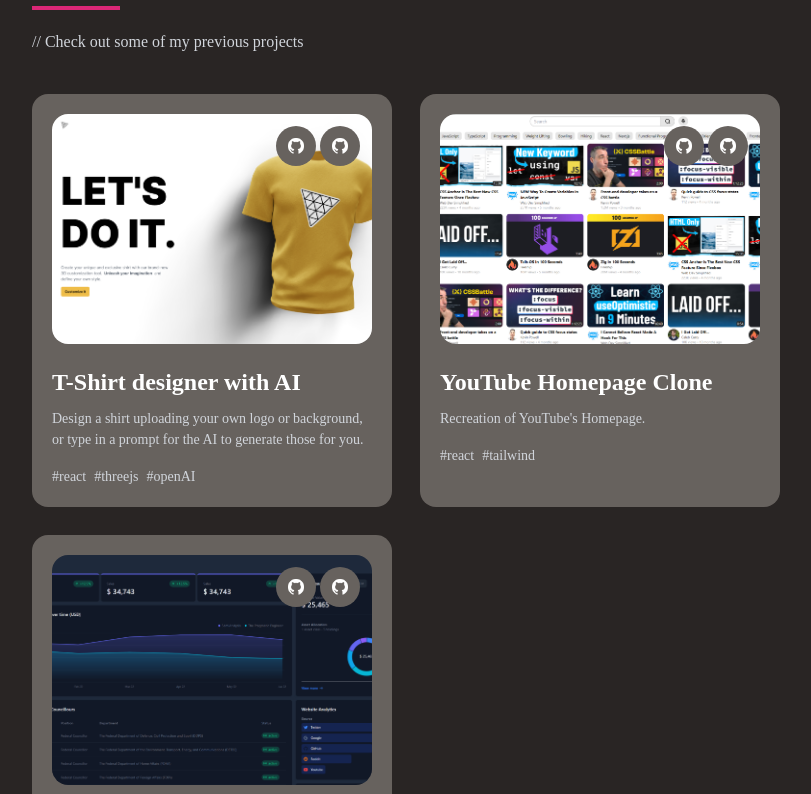
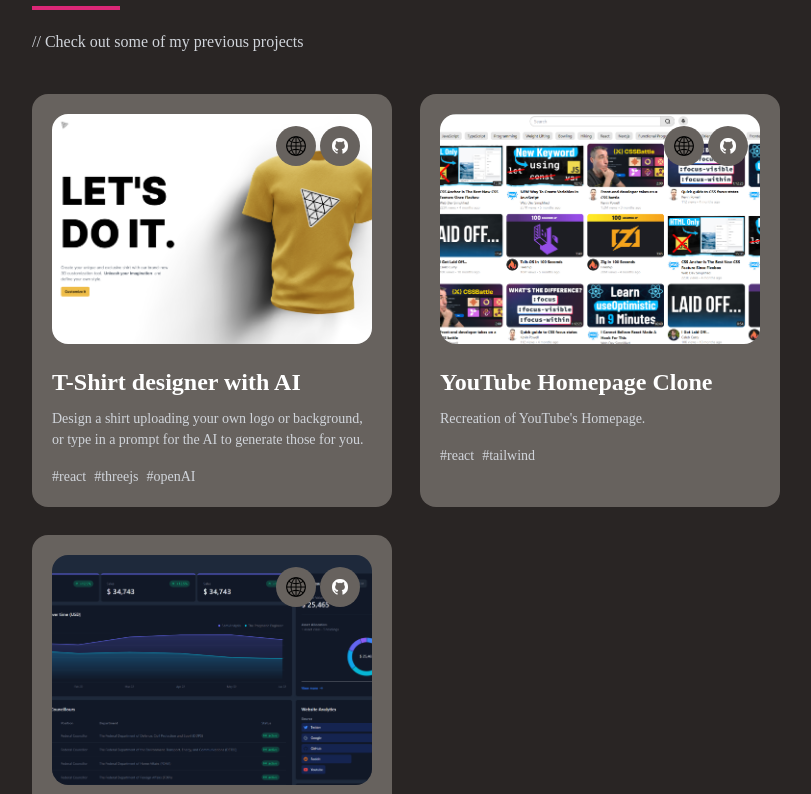
Before and after one commit to andrejs-is-on-the-computer/23-12-13-rcttwd-pf, a React (Create React App) app in the folder 1223-portfolio/: page / in a window 1280 px wide. Shown: the part 2530-3324 px from the top of the page, without its empty margins (124-935 px from the left). Built offline with nearby package versions, Linux system fonts and the light colour scheme.

Commit message:
link to live projects

```diff
--- a/1223-portfolio/src/assets/index.js
+++ b/1223-portfolio/src/assets/index.js
@@ -2,10 +2,12 @@
 import financedashboard from "./projects/financedashboard.png";
 import metoobe from "./projects/metoobe-large.png";
 import git from "./github_sm.png";
+import website from "./website1.png";
 
 export {
     aishirt,
     financedashboard,
     metoobe,
-    git
+    git,
+    website
 }
--- a/1223-portfolio/src/components/Work.jsx
+++ b/1223-portfolio/src/components/Work.jsx
@@ -30,11 +30,11 @@
 
                             <div className='absolute inset-0 flex justify-end m-3 card-img_hover'>
                                 <div
-                                onClick={() => window.open(project.source_code_link, "_blank")}
+                                onClick={() => window.open(project.live_web_link, "_blank")}
                                 className='bg-[#67625e] mx-1 w-10 h-10 rounded-full flex justify-center items-center cursor-pointer'
                                 >
                                 <img
-                                    src={git}
+                                    src={project.webicon}
                                     alt='source code'
                                     className='w-1/2 h-1/2 object-contain'
                                 />
--- a/1223-portfolio/src/constants/index.js
+++ b/1223-portfolio/src/constants/index.js
@@ -1,7 +1,8 @@
 import {
     aishirt,
     financedashboard,
-    metoobe
+    metoobe,
+    website
 } from "../assets";
 
 const projects = [
@@ -24,6 +25,7 @@
         },
       ],
       image: aishirt,
+      webicon: website,
       source_code_link: "https://github.com/andrejs-is-on-the-computer/AI-tshirt-designer--react-3js",
       live_web_link: 'https://teal-bublanina-352d32.netlify.app/'
     },
@@ -42,6 +44,7 @@
           },
         ],
         image: metoobe,
+        webicon: website,
         source_code_link: "https://github.com/andrejs-is-on-the-computer/youtube-clone",
         live_web_link: "https://celadon-dragon-007068.netlify.app/"
       },
@@ -64,7 +67,9 @@
         },
       ],
       image: financedashboard,
+      webicon: website,
       source_code_link: "https://github.com/andrejs-is-on-the-computer/react-dash-tremor-tailwind",
+      live_web_link: "https://wondrous-quokka-37b4cb.netlify.app/"
     },
   ];
 
```
Also changed, not shown: 1223-portfolio/src/assets/website1.png (added).
